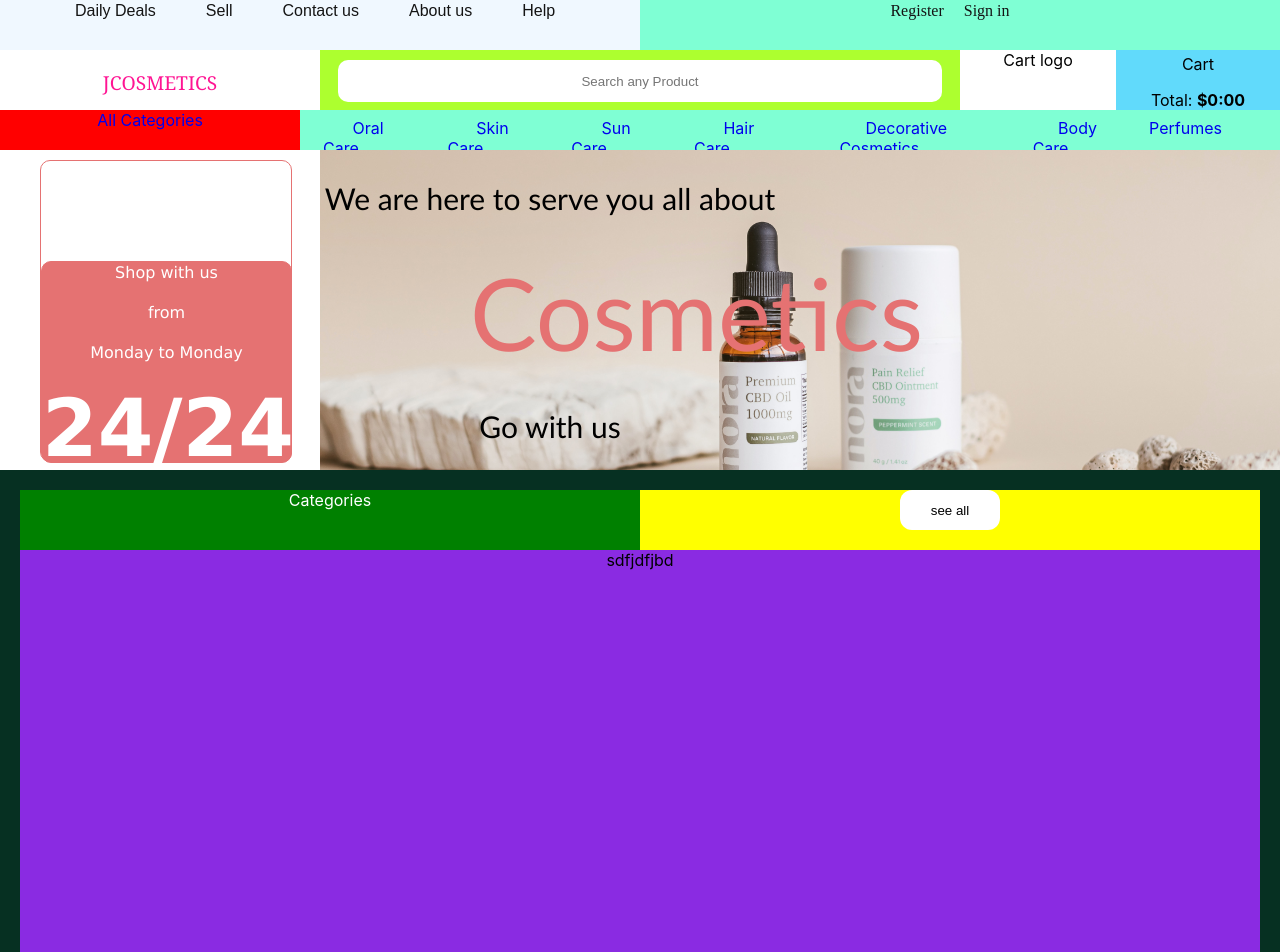
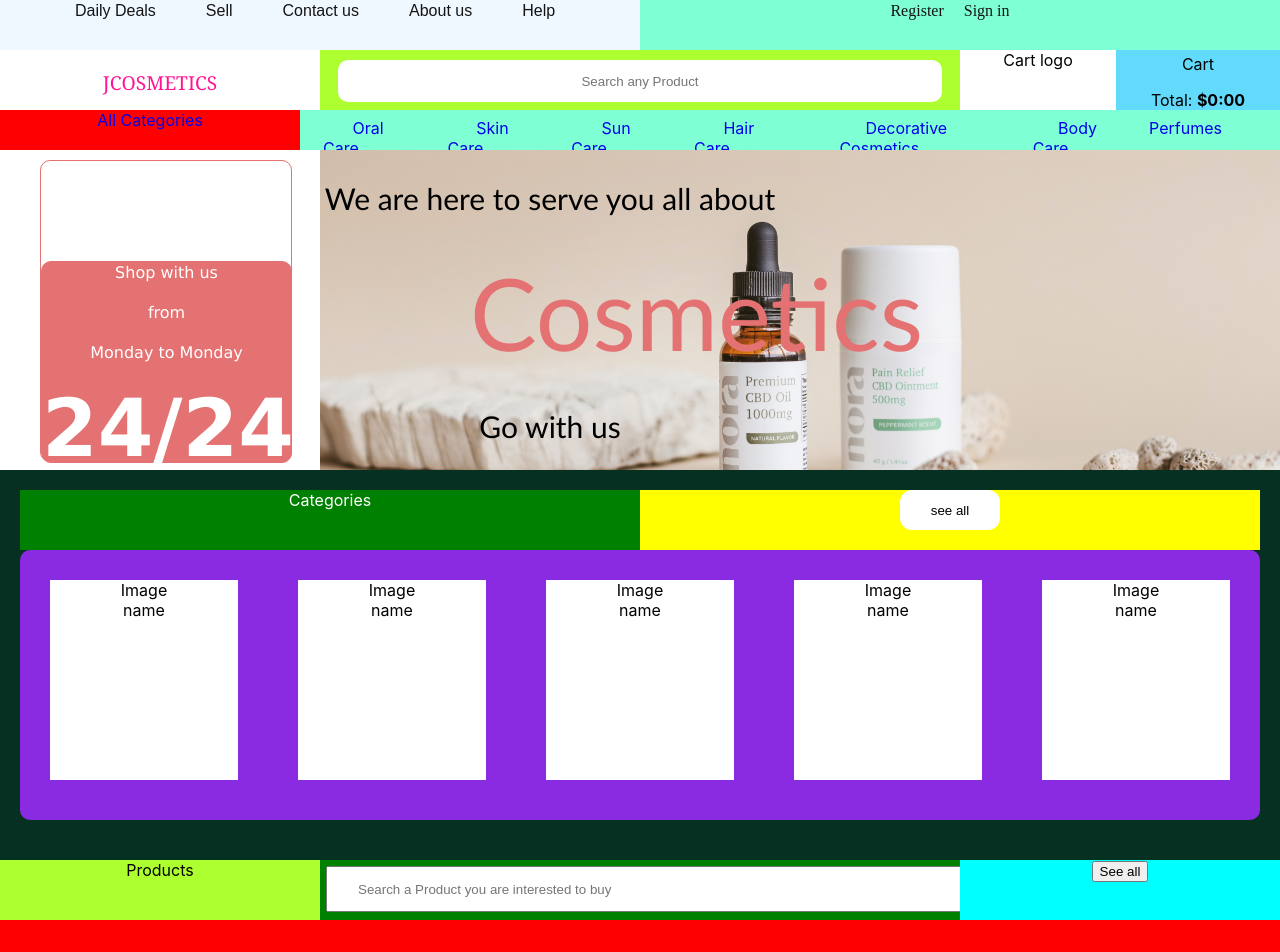
Before and after one commit to NtawuyirushintegePatrick/jcosmetics, a React (Create React App) app: page / in a window 1280 px wide. Shown: the top 952 px of the page. Built offline with nearby package versions, Linux system fonts and the light colour scheme.

Commit message:
still design

```diff
--- a/src/App.css
+++ b/src/App.css
@@ -187,7 +187,7 @@
 }
 .categories{
   background-color: rgb(6, 48, 34);
-  height: 600px;
+  height: 350px;
   padding: 20px;
 }
 .categories .cat-cat-see-all .cat{
@@ -216,7 +216,10 @@
 }
 .categories-with-photos{
   background-color: blueviolet;
-  height: 540px;
+  height: 270px;
+  display: flex;
+  border-radius: 10px;
+  border: solid #E57272 0.25;
 
 }
 .categorie .all-categories .catt a{
@@ -227,6 +230,18 @@
 }
 .categorie .cat a{
   text-decoration: none;
+}
+.categories-details-card{
+  background-color: white;
+  height: 200px ;
+  width: 200px;
+  margin: 30px;
+}
+.products .pro-see-all .search-product input{
+  height: 40px;
+  width: 600px;
+  margin: 6px;
+  padding-left: 30px;
 }
 .products{
   background-color: red;
--- a/src/components/LandingPage.js
+++ b/src/components/LandingPage.js
@@ -115,13 +115,42 @@ const LandingPage = () => {
             <button>see all</button>
           </div>
         </div>
-        <div className="categories-with-photos">sdfjdfjbd</div>
+        <div className="categories-with-photos">
+          <div className="categories-details-card">
+            <div className="categorie-image">Image</div>
+            <div className="categorie-name">name</div>
+          </div>
+          <div className="categories-details-card">
+            <div className="categorie-image">Image</div>
+            <div className="categorie-name">name</div>
+          </div>
+          <div className="categories-details-card">
+            <div className="categorie-image">Image</div>
+            <div className="categorie-name">name</div>
+          </div>
+          <div className="categories-details-card">
+            <div className="categorie-image">Image</div>
+            <div className="categorie-name">name</div>
+          </div>
+          <div className="categories-details-card">
+            <div className="categorie-image">Image</div>
+            <div className="categorie-name">name</div>
+          </div>
+        </div>
       </div>
       <div className="products">
         <div className="pro-see-all">
-          <div className="pro">dfdd</div>
-          <div className="search-product">fgdfg</div>
-          <div className="see-all">fdgfg</div>
+          <div className="pro">Products</div>
+          <div className="search-product">
+            <input type="text" placeholder="Search a Product you are interested to buy" />
+          </div>
+          <div className="see-all">
+            <button> See all</button>
+          </div>
+        </div>
+        <div className="products-details-card">
+          <div className="product-image"></div>
+          <div className="product-info"></div>
         </div>
       </div>
       <div className="footer">
```
